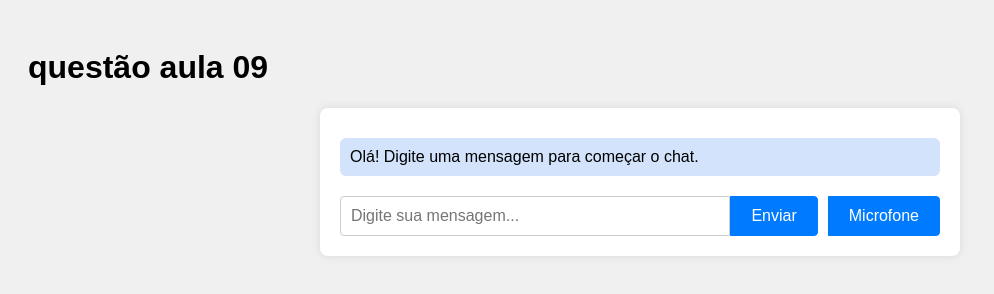
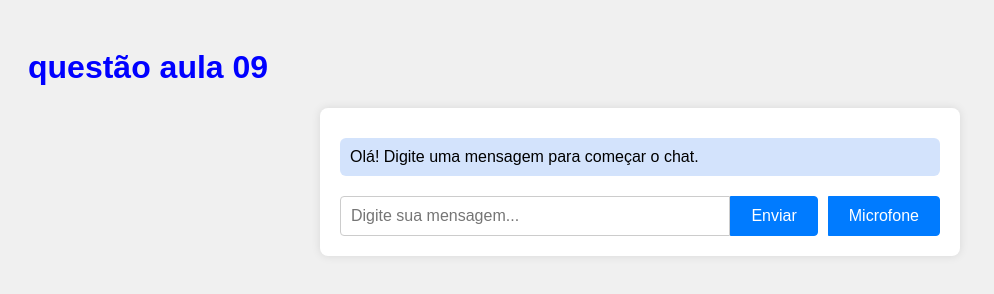
Before and after one commit to braian1601/aula9, a plain HTML site: page index.html in a window 1280 px wide. Shown: the whole page, without its empty margins (0-994 px from the left). Drawn offline with Linux system fonts and the light colour scheme.

Commit message:
Update index.html

```diff
--- a/index.html
+++ b/index.html
@@ -5,6 +5,10 @@
 <meta name="viewport" content="width=device-width, initial-scale=1.0">
 <title>Chat Simples</title>
 <style>
+h1{
+    text-aling: center;
+    color: BLUE;
+}
     body {
         font-family: Arial, sans-serif;
         background-color: #f0f0f0;
```
